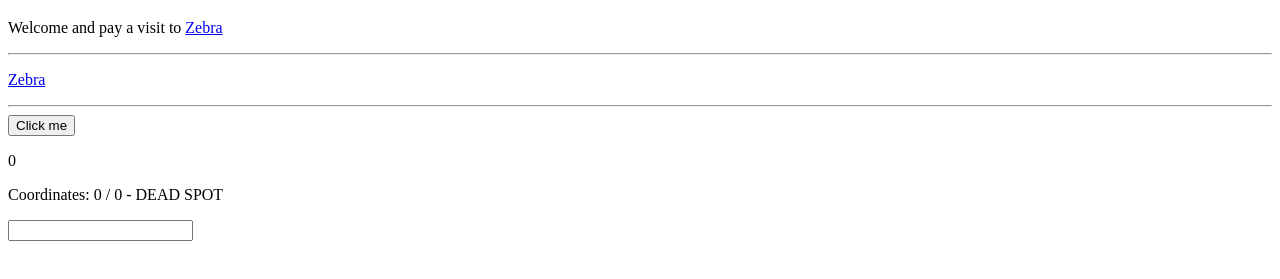
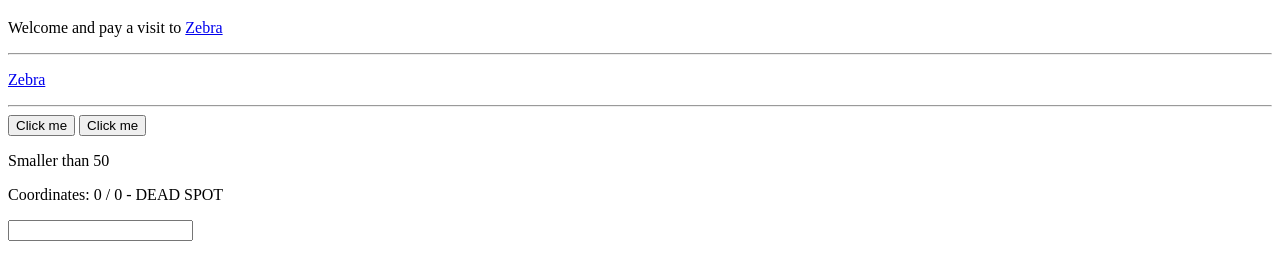
Before and after one commit to NiVanc/first-vue-app, a plain HTML site: page index.html in a window 1280 px wide. Shown: the part 61-340 px from the top of the page. Drawn offline with nearby package versions, Linux system fonts and the light colour scheme.

Commit message:
Understand JS functions in templates

```diff
--- a/index.html
+++ b/index.html
@@ -14,7 +14,8 @@
       <p v-html="htmlLink"></p>
       <hr />
       <button @click="increaseCounter(6, $event)">Click me</button>
-      <p>{{ counter }}</p>
+      <button @click="counter++">Click me</button>
+      <p>{{ counter * 2 > 50 ? "Greater than 50" : "Smaller than 50" }}</p>
       <p @mousemove="updateCoordinates">
         Coordinates: {{ x }} / {{ y }} - <span @mousemove.stop>DEAD SPOT</span>
       </p>
```
